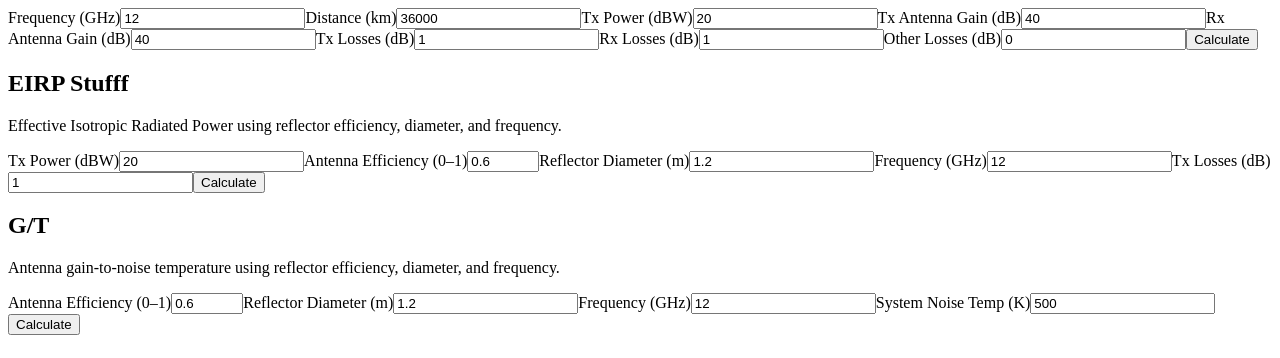
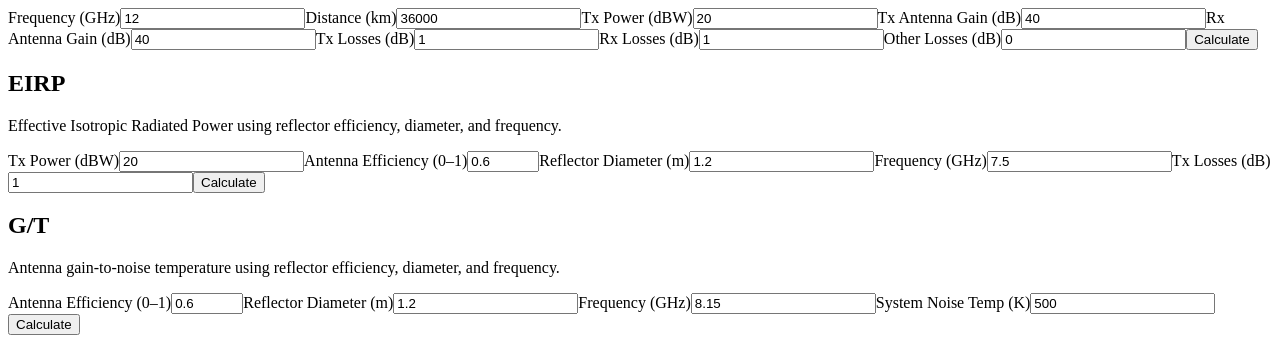
Before and after one commit to jimlee583/satellite-rf-app, a React (Vite) app in the folder frontend/: page / in a window 1280 px wide. Shown: the part 225-583 px from the top of the page. Built offline with nearby package versions, Linux system fonts and the light colour scheme; the HTML template or start-up script is replaced by a standard one.

Commit message:
Update EIRP and GT calculators to use 3 dB beamwidth

```diff
--- a/frontend/src/components/EIRPCalculator.tsx
+++ b/frontend/src/components/EIRPCalculator.tsx
@@ -6,8 +6,17 @@ const LIGHT_SPEED = 299_792_458; // m/s
 function parabolicGainDb(efficiency: number, diameterM: number, frequencyGhz: number): number {
   const frequencyHz = frequencyGhz * 1e9;
   const wavelength = LIGHT_SPEED / frequencyHz;
-  const gainLinear = efficiency * Math.PI * Math.PI * (diameterM * diameterM) / (wavelength * wavelength);
+  const gainLinear =
+    (efficiency * Math.PI * Math.PI * (diameterM * diameterM)) / (wavelength * wavelength);
   return 10 * Math.log10(gainLinear);
+}
+
+function beamwidth3dBDeg(diameterM: number, frequencyGhz: number): number {
+  // Approximate half-power (3 dB) beamwidth for a circular parabolic reflector:
+  // θ_3dB ≈ 70 * λ / D (degrees)
+  const frequencyHz = frequencyGhz * 1e9;
+  const wavelength = LIGHT_SPEED / frequencyHz;
+  return (70 * wavelength) / diameterM;
 }
 
 export const EIRPCalculator: React.FC = () => {
@@ -17,9 +26,10 @@ export const EIRPCalculator: React.FC = () => {
   // Antenna parameters instead of direct gain
   const [efficiency, setEfficiency] = useState(0.6);
   const [diameterM, setDiameterM] = useState(1.2);
-  const [frequencyGhz, setFrequencyGhz] = useState(12);
+  const [frequencyGhz, setFrequencyGhz] = useState(7.5);
 
   const [gainDb, setGainDb] = useState<number | null>(null);
+  const [beamwidthDeg, setBeamwidthDeg] = useState<number | null>(null);
   const [eirpDbw, setEirpDbw] = useState<number | null>(null);
   const [error, setError] = useState<string | null>(null);
   const [loading, setLoading] = useState(false);
@@ -36,6 +46,7 @@ export const EIRPCalculator: React.FC = () => {
     }
 
     const computedGainDb = parabolicGainDb(efficiency, diameterM, frequencyGhz);
+    const computedBeamwidth = beamwidth3dBDeg(diameterM, frequencyGhz);
 
     try {
       const res = await api.eirp({
@@ -44,6 +55,7 @@ export const EIRPCalculator: React.FC = () => {
         tx_losses_db: txLossDb
       });
       setGainDb(computedGainDb);
+      setBeamwidthDeg(computedBeamwidth);
       setEirpDbw(res.eirp_dbw);
     } catch (err) {
       setError((err as Error).message);
@@ -54,7 +66,7 @@ export const EIRPCalculator: React.FC = () => {
 
   return (
     <section className="card">
-      <h2>EIRP Stufff</h2>
+      <h2>EIRP</h2>
       <p className="card-subtitle">
         Effective Isotropic Radiated Power using reflector efficiency, diameter, and frequency.
       </p>
@@ -93,7 +105,7 @@ export const EIRPCalculator: React.FC = () => {
           <input
             type="number"
             min={0}
-            step={1}
+            step="any"
             value={frequencyGhz}
             onChange={(e) => setFrequencyGhz(Number(e.target.value))}
           />
@@ -114,11 +126,16 @@ export const EIRPCalculator: React.FC = () => {
 
       {error && <p className="error-text">{error}</p>}
 
-      {(eirpDbw !== null || gainDb !== null) && (
+      {(eirpDbw !== null || gainDb !== null || beamwidthDeg !== null) && (
         <div className="results">
           {gainDb !== null && (
             <p>
               <strong>Antenna Gain:</strong> {gainDb.toFixed(2)} dB
+            </p>
+          )}
+          {beamwidthDeg !== null && (
+            <p>
+              <strong>3 dB Beamwidth (nadir):</strong> {beamwidthDeg.toFixed(2)}°
             </p>
           )}
           {eirpDbw !== null && (
--- a/frontend/src/components/GTCalculator.tsx
+++ b/frontend/src/components/GTCalculator.tsx
@@ -10,16 +10,25 @@ function parabolicGainDb(efficiency: number, diameterM: number, frequencyGhz: nu
   return 10 * Math.log10(gainLinear);
 }
 
+function beamwidth3dBDeg(diameterM: number, frequencyGhz: number): number {
+  // Approximate half-power (3 dB) beamwidth for a circular parabolic reflector:
+  // θ_3dB ≈ 70 * λ / D (degrees)
+  const frequencyHz = frequencyGhz * 1e9;
+  const wavelength = LIGHT_SPEED / frequencyHz;
+  return 70 * (wavelength / diameterM);
+}
+
 export const GTCalculator: React.FC = () => {
   const [tempK, setTempK] = useState(500);
 
   // Antenna parameters instead of direct gain
   const [efficiency, setEfficiency] = useState(0.6);
   const [diameterM, setDiameterM] = useState(1.2);
-  const [frequencyGhz, setFrequencyGhz] = useState(12);
+  const [frequencyGhz, setFrequencyGhz] = useState(8.15);
 
   const [gtDbPerK, setGtDbPerK] = useState<number | null>(null);
   const [gainDb, setGainDb] = useState<number | null>(null);
+  const [beamwidthDeg, setBeamwidthDeg] = useState<number | null>(null);
   const [error, setError] = useState<string | null>(null);
   const [loading, setLoading] = useState(false);
 
@@ -35,6 +44,7 @@ export const GTCalculator: React.FC = () => {
     }
 
     const computedGainDb = parabolicGainDb(efficiency, diameterM, frequencyGhz);
+    const computedBeamwidth = beamwidth3dBDeg(diameterM, frequencyGhz);
 
     try {
       const res = await api.gt({
@@ -42,6 +52,7 @@ export const GTCalculator: React.FC = () => {
         system_noise_temp_k: tempK
       });
       setGainDb(computedGainDb);
+      setBeamwidthDeg(computedBeamwidth);
       setGtDbPerK(res.gt_db_per_k);
     } catch (err) {
       setError((err as Error).message);
@@ -73,7 +84,7 @@ export const GTCalculator: React.FC = () => {
           <input
             type="number"
             min={0}
-            step={0.01}
+            step={0.1}
             value={diameterM}
             onChange={(e) => setDiameterM(Number(e.target.value))}
           />
@@ -83,7 +94,7 @@ export const GTCalculator: React.FC = () => {
           <input
             type="number"
             min={0}
-            step={1}
+            step="any"
             value={frequencyGhz}
             onChange={(e) => setFrequencyGhz(Number(e.target.value))}
           />
@@ -104,11 +115,16 @@ export const GTCalculator: React.FC = () => {
 
       {error && <p className="error-text">{error}</p>}
 
-      {(gainDb !== null || gtDbPerK !== null) && (
+      {(gainDb !== null || gtDbPerK !== null || beamwidthDeg !== null) && (
         <div className="results">
           {gainDb !== null && (
             <p>
               <strong>Antenna Gain:</strong> {gainDb.toFixed(2)} dB
+            </p>
+          )}
+          {beamwidthDeg !== null && (
+            <p>
+              <strong>3 dB Beamwidth (nadir):</strong> {beamwidthDeg.toFixed(2)}°
             </p>
           )}
           {gtDbPerK !== null && (
```
